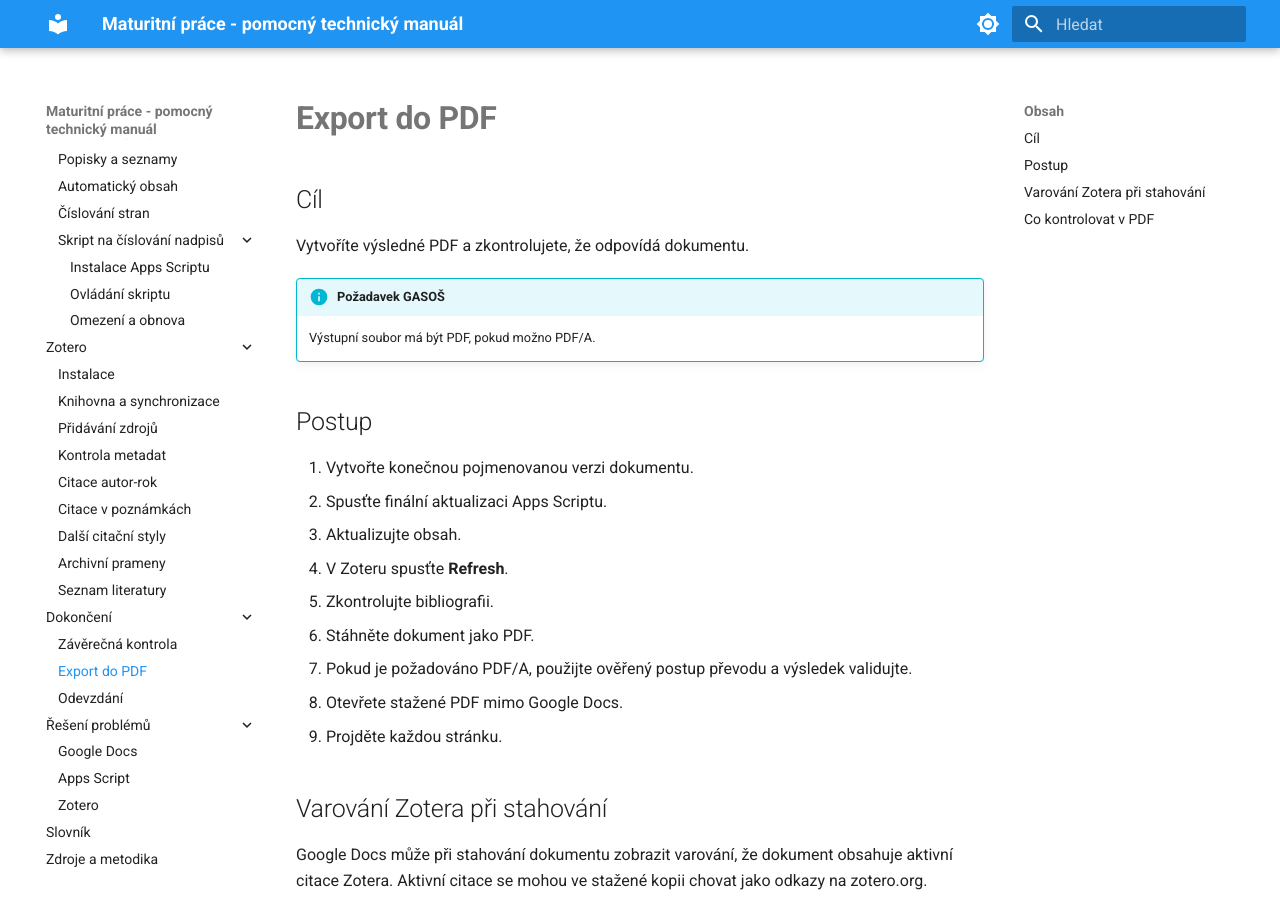
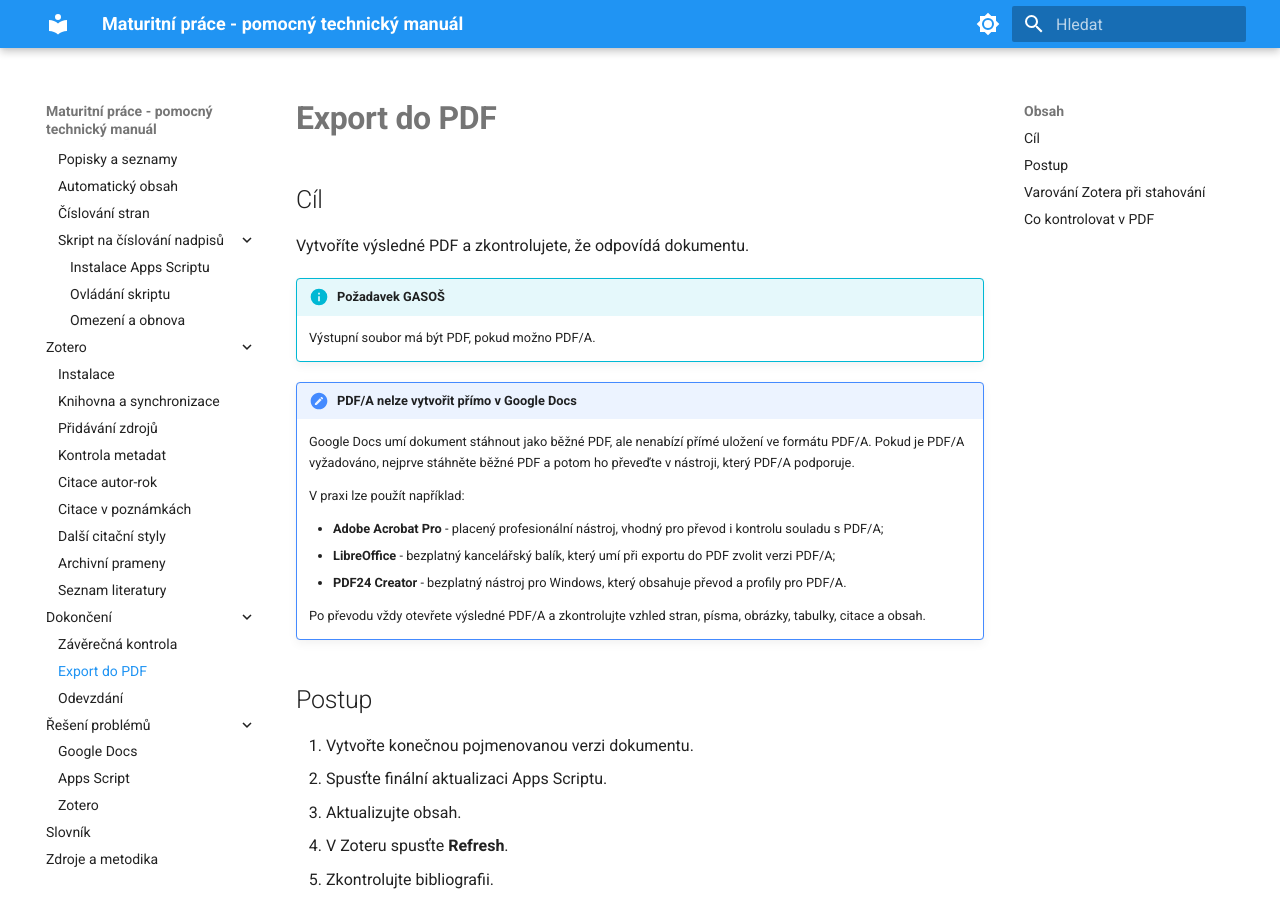
Before and after one commit to faitjaroslav-byte/maturitni_prace, an MkDocs documentation site: the page built from docs/dokonceni/export-pdf.md, in a window 1280 px wide and 900 px high. Built offline with MkDocs 1.6.1 and Material for MkDocs 9.7.7, drawn with Linux system fonts in a browser that asks for light colours.

Commit message:
Document PDF/A conversion options

```diff
--- a/docs/dokonceni/export-pdf.md
+++ b/docs/dokonceni/export-pdf.md
@@ -6,6 +6,17 @@ Vytvoříte výsledné PDF a zkontrolujete, že odpovídá dokumentu.
 
 !!! info "Požadavek GASOŠ"
     Výstupní soubor má být PDF, pokud možno PDF/A.
+
+!!! note "PDF/A nelze vytvořit přímo v Google Docs"
+    Google Docs umí dokument stáhnout jako běžné PDF, ale nenabízí přímé uložení ve formátu PDF/A. Pokud je PDF/A vyžadováno, nejprve stáhněte běžné PDF a potom ho převeďte v nástroji, který PDF/A podporuje.
+
+    V praxi lze použít například:
+
+    - **Adobe Acrobat Pro** - placený profesionální nástroj, vhodný pro převod i kontrolu souladu s PDF/A;
+    - **LibreOffice** - bezplatný kancelářský balík, který umí při exportu do PDF zvolit verzi PDF/A;
+    - **PDF24 Creator** - bezplatný nástroj pro Windows, který obsahuje převod a profily pro PDF/A.
+
+    Po převodu vždy otevřete výsledné PDF/A a zkontrolujte vzhled stran, písma, obrázky, tabulky, citace a obsah.
 
 ## Postup
 
```
